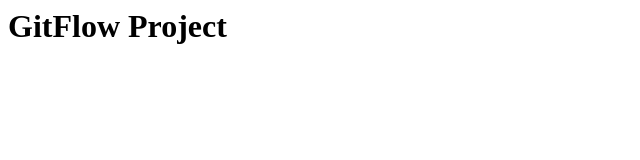
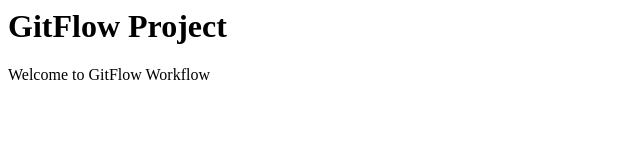
Before and after one commit to Ayush-Hub2005/GitFlowProject-, a plain HTML site: page index.html in a window 1280 px wide. Shown: the whole page, without its empty margins (0-640 px from the left). Drawn offline with Linux system fonts and the light colour scheme.

Commit message:
Updated homepage

```diff
--- a/index.html
+++ b/index.html
@@ -1 +1,2 @@
 <h1>GitFlow Project</h1>
+<p>Welcome to GitFlow Workflow</p>
```
